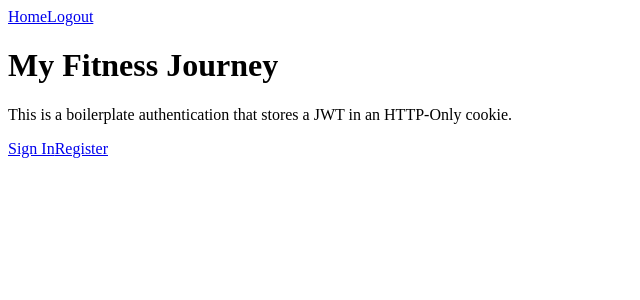
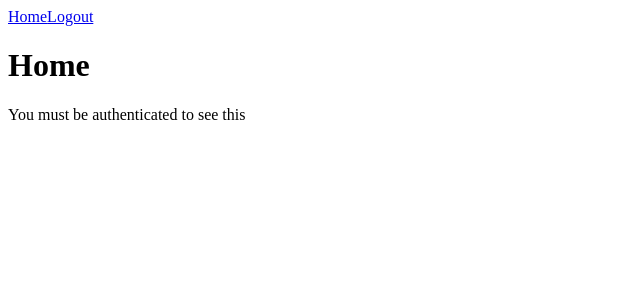
Before and after one commit to Emp923/fitness-app, a React (Vite) app in the folder fitness-client/: page / in a window 1280 px wide. Shown: the top 300 px of the page, without its empty margins (0-640 px from the left). Built offline with nearby package versions, Linux system fonts and the light colour scheme.

Commit message:
adjusted HomePage

```diff
--- a/fitness-client/src/pages/HomePage.tsx
+++ b/fitness-client/src/pages/HomePage.tsx
@@ -1,8 +1,9 @@
-import Hero from "../components/Hero";
-
 const HomePage = () => {
   return (
-    <Hero />
+    <div className="home">
+      <h1>Home</h1>
+      <p>You must be authenticated to see this</p>
+    </div>
   );
 };
 
```
